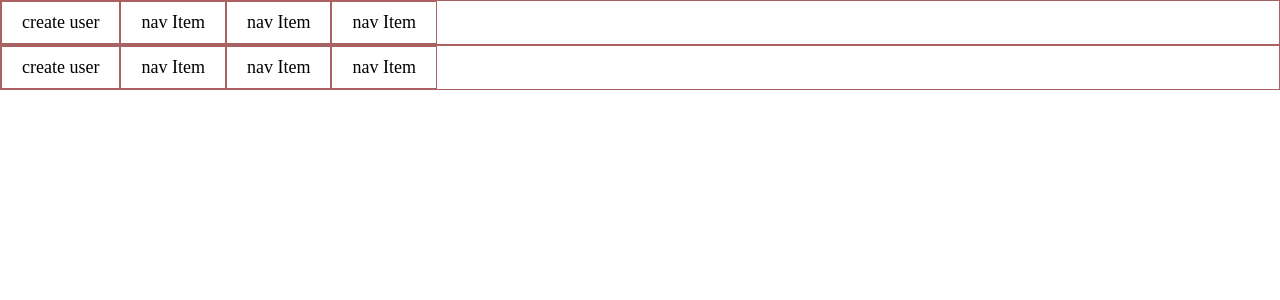
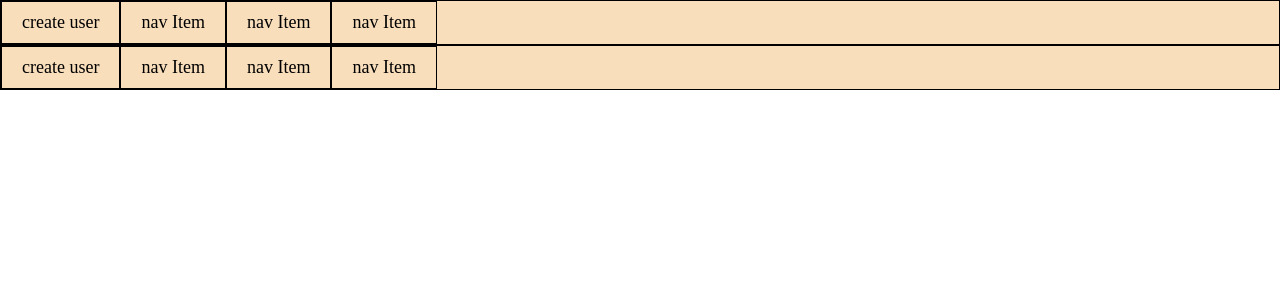
Before and after one commit to Ma9da/dashboard, an Angular app: page /navbar in a window 1280 px wide. Shown: the top 300 px of the page. Built offline with nearby package versions, Linux system fonts and the light colour scheme.

Commit message:
fixed styling

```diff
--- a/src/app/components/navbar/navbar.component.scss
+++ b/src/app/components/navbar/navbar.component.scss
@@ -1,10 +1,11 @@
 ul {
   display: flex;
   list-style: none;
-  border: 1px solid rgb(169, 97, 97);
+  border: 1px solid;
+  background-color: rgb(249, 222, 188);
   li {
     padding: 10px 20px;
-    border: 1px solid rgb(169, 97, 97);
+    border: 1px solid;
     font-size: 18px;
   }
 }
```
